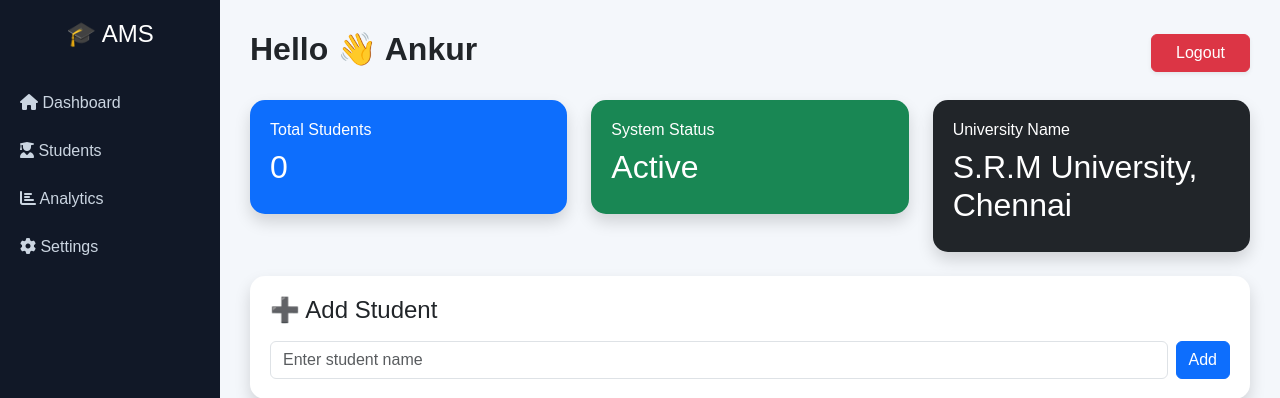
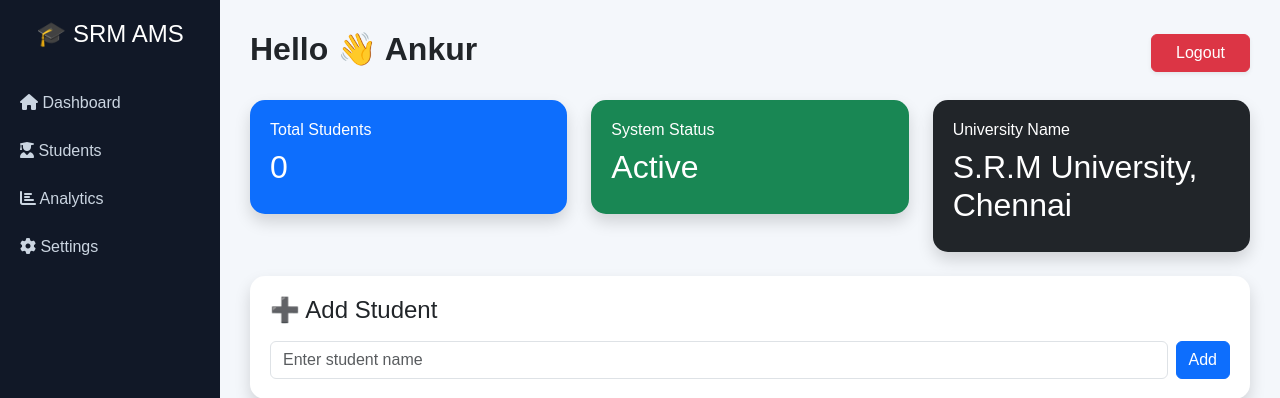
Before and after one commit to og-ankur/attendance-system, a Flask app: page /dashboard in a window 1280 px wide. Shown: the top 398 px of the page. Run offline with Flask 3, Linux system fonts and the light colour scheme; data that the repository does not hold is empty.

```diff
--- a/templates/dashboard.html
+++ b/templates/dashboard.html
@@ -77,7 +77,7 @@ padding:20px;
 
 <div class="sidebar">
 
-<h4>🎓 AMS</h4>
+<h4>🎓 SRM AMS</h4>
 
 <a href="/dashboard">
 <i class="fas fa-home"></i>
```
